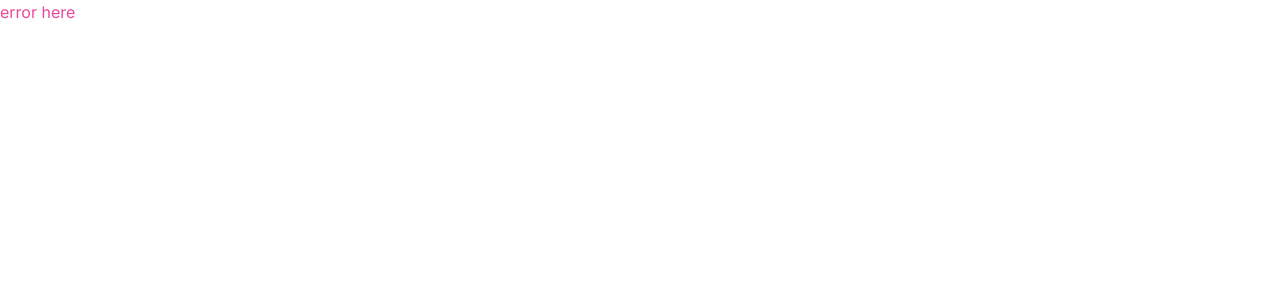
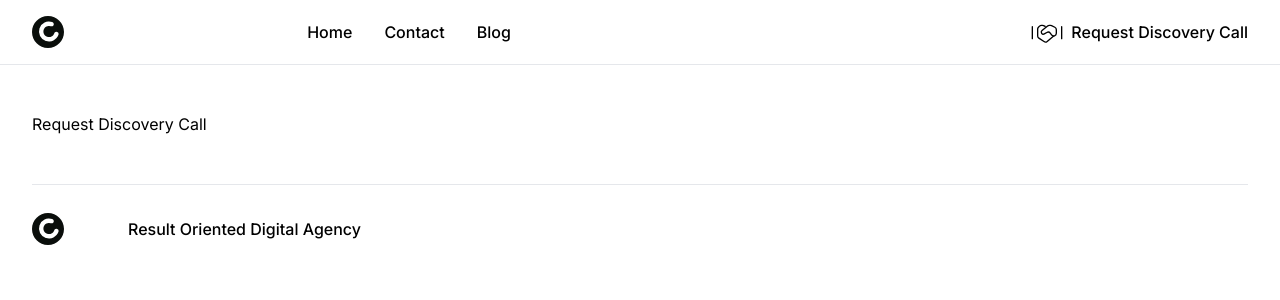
Before and after one commit to jaewpdev/website-clarus-digital, a React (Vite) app: page /request-discovery-call in a window 1280 px wide. Before the commit this address had no page. Shown: the top 300 px of the page. Built offline with nearby package versions, Linux system fonts and the light colour scheme.

Commit message:
Footer finish

```diff
--- /dev/null
+++ b/src/components/Footer.tsx
@@ -0,0 +1,19 @@
+import Logo from './Logo';
+
+export default function Footer() {
+  return (
+    <footer className="container mx-auto">
+      <div className="border-t border-gray-200 py-8 flex gap-16">
+        <Logo className="-translate-y-[12px]" />
+
+        <div className="">
+            <h3 className="font-medium mb-4">Result Oriented Digital Agency</h3>
+        </div>
+
+        <div className="flex flex-col gap-4 ml-2">
+
+        </div>
+      </div>
+    </footer>
+  );
+}
--- a/src/components/Header.tsx
+++ b/src/components/Header.tsx
@@ -16,7 +16,7 @@
 }
 const navItems: INavItem[] = [
   { text: 'Home', href: '/' },
-  { text: 'About', href: '/about' },
+  // { text: 'About', href: '/about' },
   { text: 'Contact', href: '/contact' },
   { text: 'Blog', href: '/blog' },
 ];
--- a/src/components/Logo.tsx
+++ b/src/components/Logo.tsx
@@ -1,9 +1,11 @@
 import { NavLink } from 'react-router-dom';
+import classNames from 'classnames';
+
 import { ReactComponent as ImgClarusDigitalLogo } from '../assets/img--clarus-digital-logo.svg';
 
-export default function Logo() {
+export default function Logo({ className }: { className?: string }) {
   return (
-    <NavLink to="/" className="flex items-end gap-1">
+    <NavLink to="/" className={classNames(className, 'flex items-end gap-1')}>
       <ImgClarusDigitalLogo className="w-8 h-8" />
     </NavLink>
   );
--- a/src/routes/root.tsx
+++ b/src/routes/root.tsx
@@ -1,6 +1,7 @@
 import { Outlet } from 'react-router-dom';
 
 import Header from '../components/Header';
+import Footer from '../components/Footer';
 
 export default function Root() {
   return (
@@ -9,6 +10,7 @@
       <div className="container mx-auto my-12 overflow-x-hidden">
         <Outlet />
       </div>
+      <Footer />
     </div>
   );
 }
```
Also changed, not shown: src/main.tsx (+9 -1 lines).
